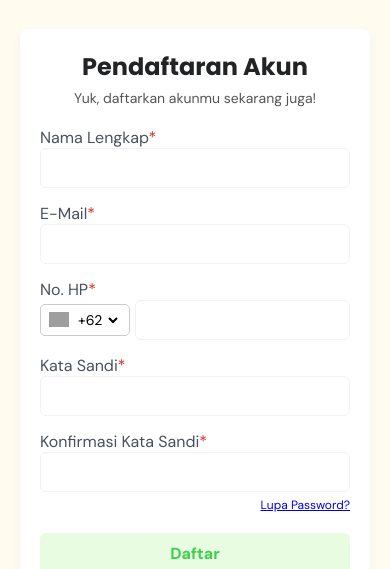
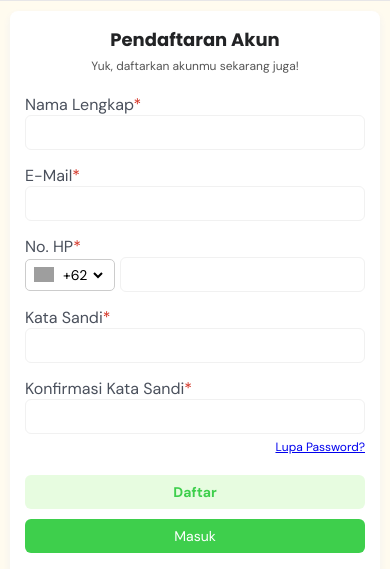
Before and after one commit to dheanatasilvia27/mission-3-videobelajar, a plain HTML site: page pages/register.html in a window 390 px wide. Shown: the part 63-632 px from the top of the page. Drawn offline with Linux system fonts and the light colour scheme; grey boxes are pictures that could not be loaded; a web font is replaced by a local one.

Commit message:
membuat responsif form register

```diff
--- a/styles/register.css
+++ b/styles/register.css
@@ -203,13 +203,41 @@ label::after {
   width: 18px;
 }
 
-@media (max-width: 480px) {
+@media (max-width: 768px) {
+  .main {
+    align-items: flex-start;
+    padding: 10px;
+  }
+
   .form-container {
+    max-width: 100%;
     padding: 20px;
     border-radius: 8px;
   }
+}
+@media (max-width: 480px) {
+  .form-container {
+    padding: 15px;
+  }
 
-  .header {
-    padding: 12px 16px;
+  .form-container h2 {
+    font-size: 18px;
+  }
+
+  .form-container p {
+    font-size: 12px;
+  }
+
+  input[type="text"],
+  input[type="email"],
+  input[type="tel"],
+  input[type="password"],
+  input[type="confirm-password"] {
+    font-size: 13px;
+    padding: 8px;
+  }
+  .form-action button {
+    padding: 8px;
+    font-size: 14px;
   }
 }
```
